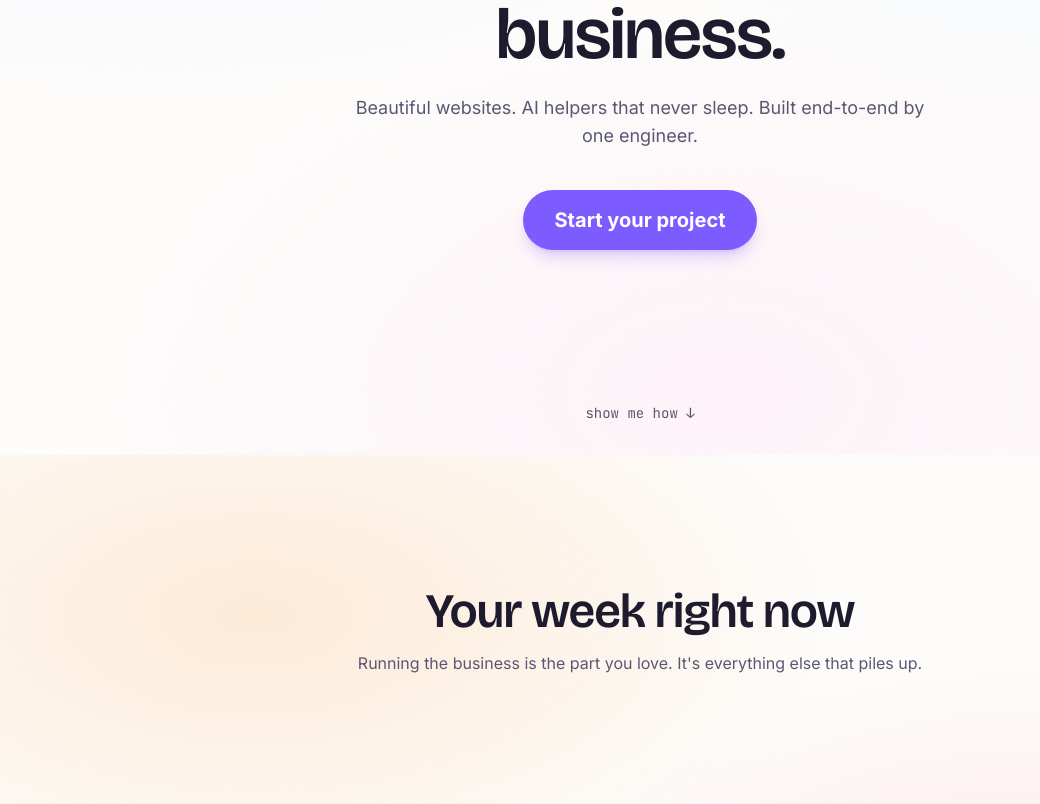
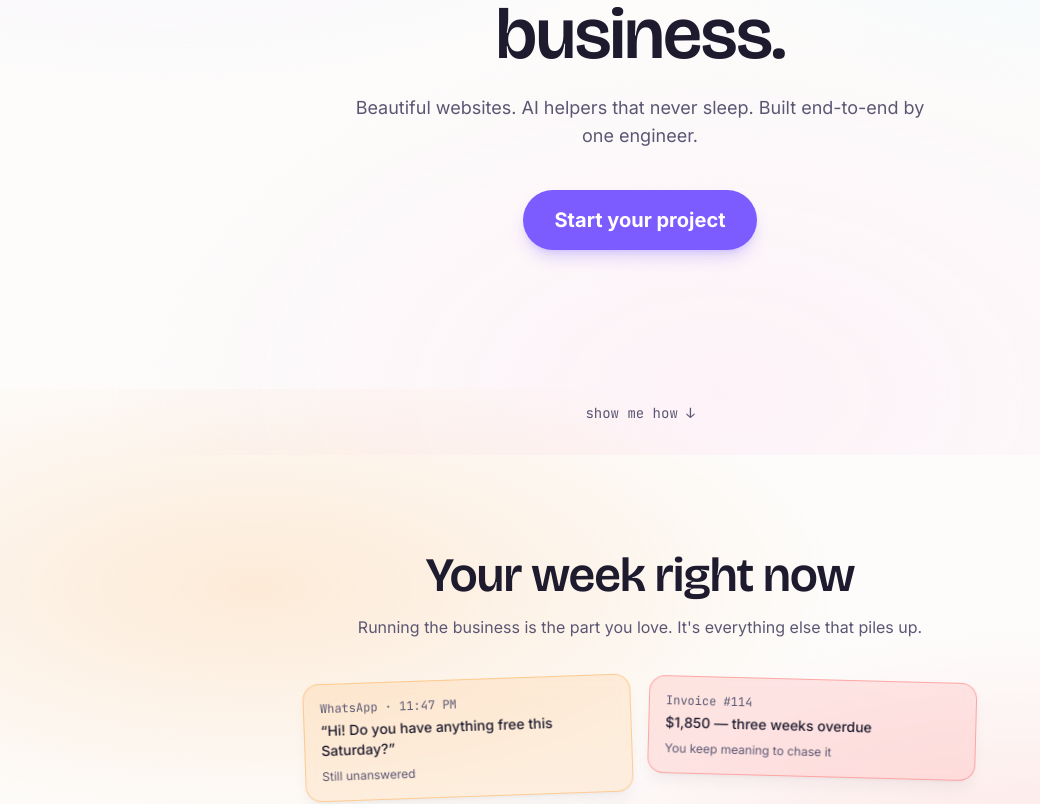
Before and after one commit to hiteshmodi0624/Portfolio, a Next.js app in the folder web/: page / in a window 1280 px wide. Shown: the part 345-1149 px from the top of the page, without its empty margins (0-1040 px from the left). Built offline with nearby package versions, Linux system fonts and the light colour scheme.

Commit message:
feat(web): unpin beat 2 — chaos cards tumble in on viewport entry
Co-Authored-By: Claude Fable 5 <noreply@anthropic.com>

```diff
--- a/web/components/beats/chaos.tsx
+++ b/web/components/beats/chaos.tsx
@@ -1,9 +1,7 @@
 'use client'
 
-import { motion, useTransform, type MotionValue } from 'motion/react'
+import { motion, type Variants } from 'motion/react'
 import type { StoryContent } from '@/content/schema'
-import { fadeRise, staggerContainer } from '@/lib/motion'
-import { ScrollScene } from '@/components/ui/scroll-scene'
 
 type ChaosContent = StoryContent['chaos']
 type ChaosCard = ChaosContent['cards'][number]
@@ -18,15 +16,29 @@ const HUE_CLASSES: Record<ChaosCard['hue'], string> = {
   red: 'border-chaos-red/50 bg-chaos-red/15',
 }
 
-/** Messy resting poses (percent offsets + final tilt) — the untidy stack. */
-const POSES = [
-  { left: '4%', top: '2%', rotate: -7 },
-  { left: '52%', top: '0%', rotate: 5 },
-  { left: '24%', top: '26%', rotate: -3 },
-  { left: '60%', top: '38%', rotate: 9 },
-  { left: '8%', top: '52%', rotate: 4 },
-  { left: '38%', top: '58%', rotate: -8 },
-]
+/** Final resting tilts — the untidy stack, alternating lean. */
+const TILTS = [-2, 1.5, -1, 2.5, -1.5, 1]
+
+/** ~1.5s total choreography: 6 cards x 0.22s stagger + ~0.5s spring settle
+ * (P3 spec §3.1). Fires once when the grid enters the viewport. */
+const tumbleContainer: Variants = {
+  hidden: {},
+  visible: { transition: { staggerChildren: 0.22, delayChildren: 0.1 } },
+}
+
+/** Spring tumble: drop in from above with an exaggerated tilt, settle into
+ * the resting lean with one soft overshoot — physics-feel, time-driven.
+ * Under reduced motion MotionConfig("user") snaps the transforms and keeps
+ * only the opacity fade. */
+const tumbleIn = (tilt: number): Variants => ({
+  hidden: { opacity: 0, y: -96, rotate: tilt * 4 },
+  visible: {
+    opacity: 1,
+    y: 0,
+    rotate: tilt,
+    transition: { type: 'spring', stiffness: 170, damping: 15, mass: 0.9 },
+  },
+})
 
 function ChaosCardBody({ card }: { card: ChaosCard }) {
   return (
@@ -38,97 +50,34 @@ function ChaosCardBody({ card }: { card: ChaosCard }) {
   )
 }
 
-function ChaosHeader({ chaos }: { chaos: ChaosContent }) {
+/** Beat 2 — "Your week right now". Normal-flow section (P3.1: no pinning
+ * anywhere): the messy cards tumble in once with staggered spring physics
+ * when the grid scrolls into view. The visitor never loses the wheel. */
+export function Chaos({ chaos }: ChaosProps) {
   return (
+    <section aria-label="The chaos" className="relative overflow-x-clip">
+      <div className="relative flex flex-col items-center px-6 py-24">
+        <div aria-hidden="true" className="chaos-wash" />
         <header className="max-w-2xl text-center">
           <h2 className="font-display text-4xl font-semibold tracking-tight text-ink md:text-5xl">
             {chaos.heading}
           </h2>
           <p className="mt-4 text-muted">{chaos.lede}</p>
         </header>
-  )
-}
-
-function TumblingCard({
-  card,
-  index,
-  count,
-  progress,
-}: {
-  card: ChaosCard
-  index: number
-  count: number
-  progress: MotionValue<number>
-}) {
-  const pose = POSES[index % POSES.length]
-  // Each card owns a slice of the pin. Tumble: drop from above the viewport,
-  // overshoot 3vh past the resting spot, settle back — physics-feel without
-  // a physics engine.
-  const slot = 0.8 / count
-  const start = 0.05 + index * slot
-  const end = Math.min(start + slot * 1.6, 0.98)
-  const mid = start + (end - start) * 0.7
-  const y = useTransform(progress, [start, mid, end], ['-120vh', '3vh', '0vh'])
-  const rotate = useTransform(progress, [start, mid, end], [pose.rotate * 3, pose.rotate * 1.4, pose.rotate])
-  const opacity = useTransform(progress, [start, start + 0.03], [0, 1])
-
-  return (
-    <motion.div className="absolute w-64" style={{ left: pose.left, top: pose.top, y, rotate, opacity }}>
-      <ChaosCardBody card={card} />
-    </motion.div>
-  )
-}
-
-/** Beat 2 — "Your week right now". Floating cards pile up: unanswered
- * WhatsApp, overdue invoice, missed booking, 47 unread emails, sticky notes.
- * Scroll-driven tumble on wide viewports; readable rotated grid with
- * whileInView fades everywhere else (ScrollScene fallback). */
-export function Chaos({ chaos }: ChaosProps) {
-  return (
-    <ScrollScene
-      ariaLabel="The chaos"
-      lengthSvh={3}
-      className="relative"
-      scene={(progress) => (
-        <>
-          <div aria-hidden="true" className="chaos-wash" />
-          <ChaosHeader chaos={chaos} />
-          <div className="relative mt-8 h-[52svh] w-full max-w-3xl">
-            {chaos.cards.map((card, index) => (
-              <TumblingCard
-                key={card.id}
-                card={card}
-                index={index}
-                count={chaos.cards.length}
-                progress={progress}
-              />
-            ))}
-          </div>
-        </>
-      )}
-      fallback={
-        <div className="relative flex flex-col items-center px-6 py-24">
-          <div aria-hidden="true" className="chaos-wash" />
-          <ChaosHeader chaos={chaos} />
         <motion.ul
-            variants={staggerContainer}
+          variants={tumbleContainer}
           initial="hidden"
           whileInView="visible"
           viewport={{ once: true, amount: 0.15 }}
           className="mt-10 grid w-full max-w-2xl list-none gap-4 sm:grid-cols-2"
         >
           {chaos.cards.map((card, index) => (
-              <motion.li
-                key={card.id}
-                variants={fadeRise}
-                className={index % 2 === 0 ? 'sm:-rotate-1' : 'sm:rotate-1'}
-              >
+            <motion.li key={card.id} variants={tumbleIn(TILTS[index % TILTS.length])}>
               <ChaosCardBody card={card} />
             </motion.li>
           ))}
         </motion.ul>
       </div>
-      }
-    />
+    </section>
   )
 }
```
Also changed, not shown: 1 other file (tests, documents, lock files or other folders). Lines whose indentation alone changed are shown as unchanged.
